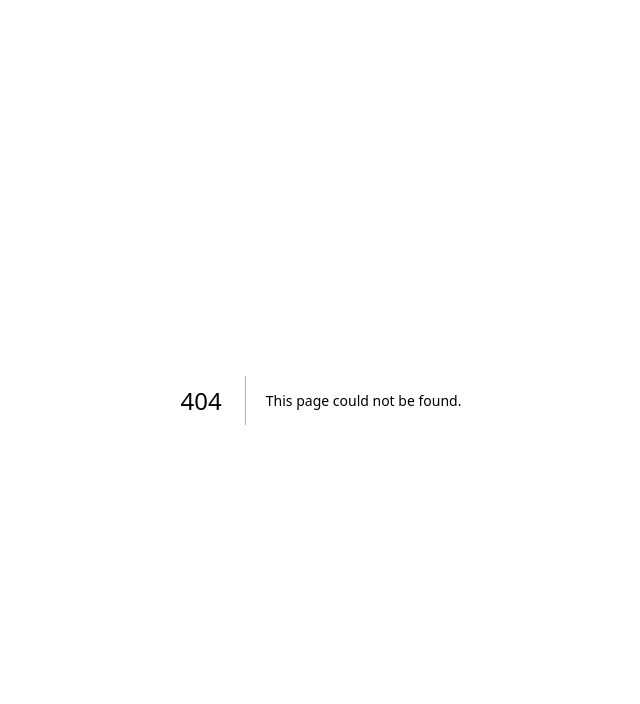
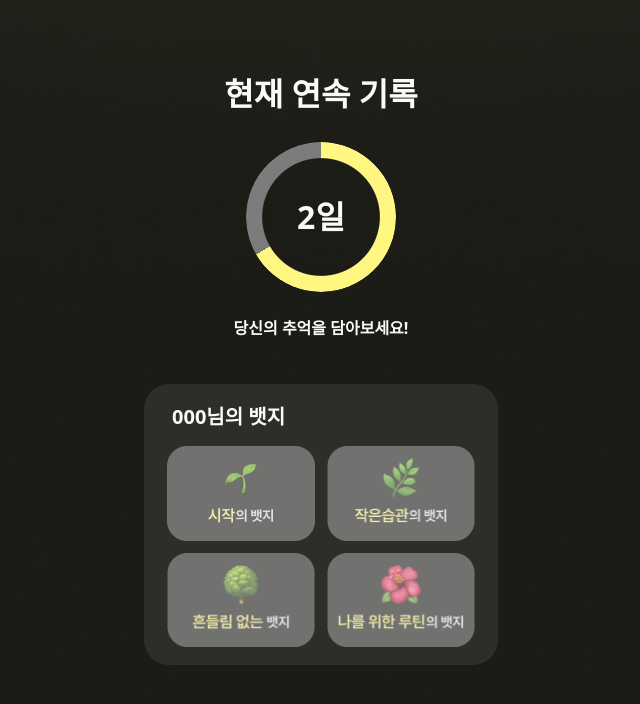
Before and after one commit to 9ITHON/6-Thinkeep-FE, a Next.js app: page /badge in a window 1280 px wide. Before the commit this address had no page. Shown: the top 704 px of the page, without its empty margins (319-959 px from the left). Built offline with nearby package versions, Linux system fonts and the light colour scheme.

Commit message:
feat: 뱃지페이지 제작

```diff
--- /dev/null
+++ b/src/components/UI/BadgeCard.tsx
@@ -0,0 +1,24 @@
+import Image from "next/image";
+import { badgeImageMap } from "@/utils/badgeImageMap";
+
+interface BadgeCardProps {
+  badgeId: number;
+  achieved: boolean;
+}
+
+const BadgeCard = ({ badgeId, achieved }: BadgeCardProps) => {
+  const badge = badgeImageMap[badgeId];
+
+  return (
+    <div className={`flex flex-col items-center justify-center rounded-xl`}>
+      <Image
+        src={achieved ? badge.image : badge.imageGray}
+        alt={`badge_${badgeId}`}
+        width={148}
+        height={95}
+      />
+    </div>
+  );
+};
+
+export default BadgeCard;
--- a/src/components/UI/CircleGraph.tsx
+++ b/src/components/UI/CircleGraph.tsx
@@ -4,10 +4,12 @@ import React from "react";
 interface CircleGraphProps {
   currentDay: number;
   badgeDay: number;
+  textDay?: number;
 }
 
-const CircleGraph = ({ currentDay, badgeDay }: CircleGraphProps) => {
-  const progress = Math.min((currentDay / badgeDay) * 100, 100);
+const CircleGraph = ({ currentDay, badgeDay, textDay }: CircleGraphProps) => {
+  const progress =
+    badgeDay > 0 ? Math.min((currentDay / badgeDay) * 100, 100) : 0;
   const filledColor = "#FFF782";
   const emptyColor = "#7C7C7C";
 
@@ -26,7 +28,7 @@ const CircleGraph = ({ currentDay, badgeDay }: CircleGraphProps) => {
 
       <div className="absolute inset-0 flex items-center justify-center">
         <span className="text-[32px] font-semibold text-white">
-          {currentDay}일
+          {textDay ?? currentDay}일
         </span>
       </div>
     </div>
--- /dev/null
+++ b/src/pages/badge.tsx
@@ -0,0 +1,69 @@
+"use client";
+import React from "react";
+import Image from "next/image";
+import CircleGraph from "@/components/UI/CircleGraph";
+import BadgeCard from "@/components/UI/BadgeCard";
+
+const badgeGoals = [3, 7, 14, 30];
+
+const getBadgeProgress = (currentDay: number) => {
+  let previous = 0;
+  for (const goal of badgeGoals) {
+    if (currentDay < goal) {
+      return {
+        current: currentDay - previous,
+        total: goal - previous,
+      };
+    }
+    previous = goal;
+  }
+
+  return { current: 1, total: 1 };
+};
+
+const BadgePage = () => {
+  const currentDay = 2;
+  const { current, total } = getBadgeProgress(currentDay);
+
+  return (
+    <div className="w-full h-screen relative">
+      <Image
+        src="/images/home_background_img.png"
+        alt="배경"
+        fill
+        className="object-cover z-0"
+      />
+
+      <div className="relative z-10 flex flex-col items-center pt-[70px] h-full text-white gap-6">
+        <p className="font-semibold text-[32px]">현재 연속 기록</p>
+
+        <CircleGraph
+          currentDay={current}
+          badgeDay={total}
+          textDay={currentDay}
+        />
+
+        <p className="font-semibold text-[16px] pb-5">
+          당신의 추억을 담아보세요!
+        </p>
+
+        <div className="w-[354px] h-[281px] bg-gray1 rounded-[25px] flex flex-col justify-start py-5 px-4 gap-4">
+          <p className="text-[20px] font-semibold text-white leading-[26px] pl-3">
+            000님의 뱃지
+          </p>
+          <div className="flex flex-wrap gap-3 justify-center items-center">
+            {badgeGoals.map((goal, idx) => (
+              <BadgeCard
+                key={idx}
+                badgeId={idx + 1}
+                achieved={currentDay >= goal}
+              />
+            ))}
+          </div>
+        </div>
+      </div>
+    </div>
+  );
+};
+
+export default BadgePage;
--- /dev/null
+++ b/src/utils/badgeImageMap.ts
@@ -0,0 +1,21 @@
+export const badgeImageMap: Record<
+  number,
+  { image: string; imageGray: string }
+> = {
+  1: {
+    image: "/badges/badge_1.png",
+    imageGray: "/badges/badge_gray_1.png",
+  },
+  2: {
+    image: "/badges/badge_2.png",
+    imageGray: "/badges/badge_gray_2.png",
+  },
+  3: {
+    image: "/badges/badge_3.png",
+    imageGray: "/badges/badge_gray_3.png",
+  },
+  4: {
+    image: "/badges/badge_4.png",
+    imageGray: "/badges/badge_gray_4.png",
+  },
+};
```
